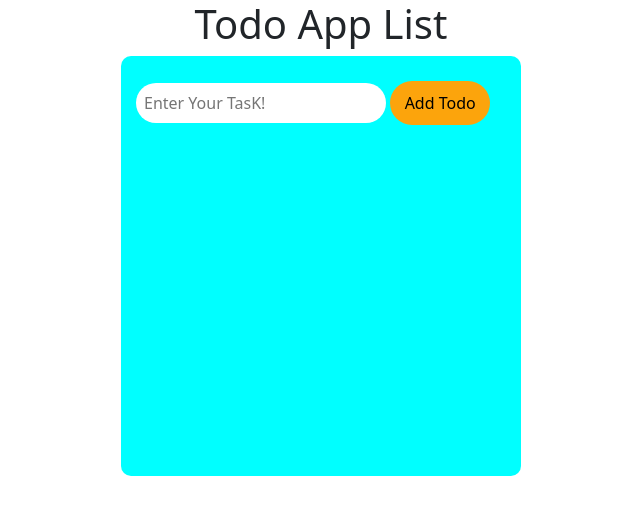
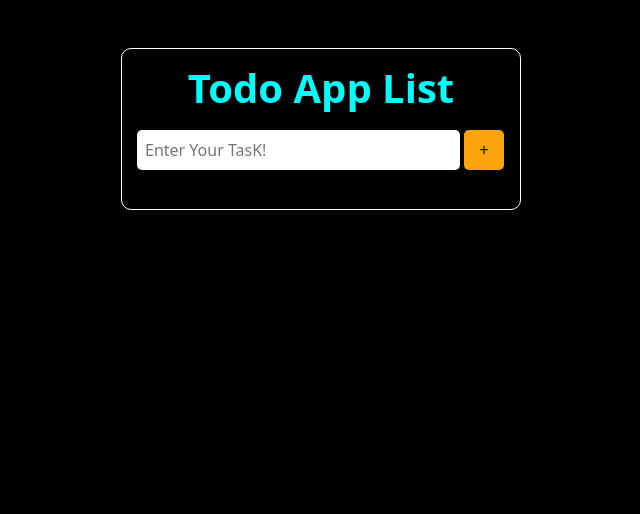
Before and after one commit to haseeburrehmanjs/Todo-App-Using-Javascript, a plain HTML site: page index.html in a window 1280 px wide. Shown: the whole page, without its empty margins (319-959 px from the left). Drawn offline with nearby package versions, Linux system fonts and the light colour scheme.

Commit message:
modified work

```diff
--- a/Assets/Styles/style.css
+++ b/Assets/Styles/style.css
@@ -4,36 +4,59 @@
     box-sizing: border-box;
 }
 
+.backimg {
+    background-color: #000;
+    width: 100%;
+    height: 100vh;
+    background-size: cover;
+    background-position: center;
+}
+
 .inputbox {
     width: 400px;
-    height: 420px;
+    /* height: 420px; */
     border-radius: 10px;
     margin: 0 auto;
     padding: 15px;
-    background-color: aqua;
+    border: 1px solid #fff;
+    /* background-color: aqua;    */
 }
 
 .inputbox:hover {
     box-shadow: 4px 2px 5px #000;
 }
 
+.inputbox h1 {
+    color: aqua;
+}
+
 .inputbox input {
-    width: 250px;
+    width: 323px;
     height: 40px;
     padding: 8px;
-    border-radius: 20px;
+    border-radius: 5px;
+    border: none;
+    outline: none;
+    color: #fca40c;
+}
+
+.inputbox button {
+    padding: 5px;
+    margin-top: 10px;
+    width: 40px;
+    height: 40px;
+    border-radius: 5px;
+    border: none;
+    background-color: #fca40c;
     border: none;
 }
 
-.inputbox button {
-    padding: 10px;
-    margin-top: 10px;
-    width: 100px;
-    border-radius: 25px;
-    border: none;
-    background-color: rgb(252, 164, 12);
+div ol> li {
+    font-size: 25px;
+    font-weight: bold;
+    color: #fff;
 }
 
-.inputbox ol {
-    list-style: none;
+.icon {
+    width: 25px;
 }
--- a/index.html
+++ b/index.html
@@ -4,7 +4,7 @@
 <head>
     <meta charset="utf-8">
     <meta name="viewport" content="width=device-width, initial-scale=1">
-    <title>Bootstrap demo</title>
+    <title>Todo Lsit | App</title>
     <!-- CSS LINK -->
     <link rel="stylesheet" href="./Assets/Styles/style.css">
 
@@ -14,13 +14,14 @@
 </head>
 
 <body>
-    <h1 class="text-center">Todo App List</h1>
-    <div class="inputbox">
-        <input type="text" placeholder="Enter Your TasK!">
-        <button onclick="renderScreen()">Add Todo</button>
-        <ol class="mt-4 d-flex gap-5"></ol>
-    </div>
-
+    <section class="backimg p-5">
+        <div class="inputbox">
+            <h1 class="text-center fw-bold">Todo App List</h1>
+            <input type="text" placeholder="Enter Your TasK!">
+            <button onclick="renderScreen()">+</button>
+            <ol class="mt-4 gap-5"></ol>
+        </div>
+    </section>
 
 
     <!-- JAVASCRIPT LINK -->
--- a/main.js
+++ b/main.js
@@ -2,16 +2,38 @@ let input = document.querySelector('input');
 let ol = document.querySelector('ol');
 let emptyArray = [];
 
-function renderScreen(){
+function addfun() {
+    ol.innerHTML = ' '
+    for (let i = 0; i < emptyArray.length; i++) {
+        ol.innerHTML += `<li>${emptyArray[i]}
+        <img onclick="deleteTodo(${i})" src="./Assets/Images/Delete.png" alt="">
+        <img onclick="editTod(${i})" src="./Assets/Images/edit.png" alt="">
+        </li>
+        `
+    }
+}
+
+function renderScreen() {
     ol.innerHTML = ' '
     emptyArray.push(input.value)
     console.log(emptyArray);
     input.value = ''
 
-    for (let i = 0; i < emptyArray.length; i++){
+    for (let i = 0; i < emptyArray.length; i++) {
         ol.innerHTML += `<li>${emptyArray[i]}
-        <button>Delete</button>
-        <button>Edit</button>
-        </li>`
+        <img class="icon" onclick="deleteTodo(${i})" src="./Assets/Images/Delete.png" alt="">
+        <img class="icon" onclick="editTodo(${i})" src="./Assets/Images/edit.png" alt="">
+        </li>
+        `
     }
 }
+
+function deleteTodo(index) {
+    emptyArray.splice(index, 1)
+    addfun()
+}
+function editTodo(index) {
+    let editValue = prompt('Enter Ubbdated Value', emptyArray[index])
+    emptyArray.splice(index, 1 , editValue)
+    addfun()
+}
```
Also changed, not shown: Assets/Images/Delete.png (added), Assets/Images/Edit.png (added).
